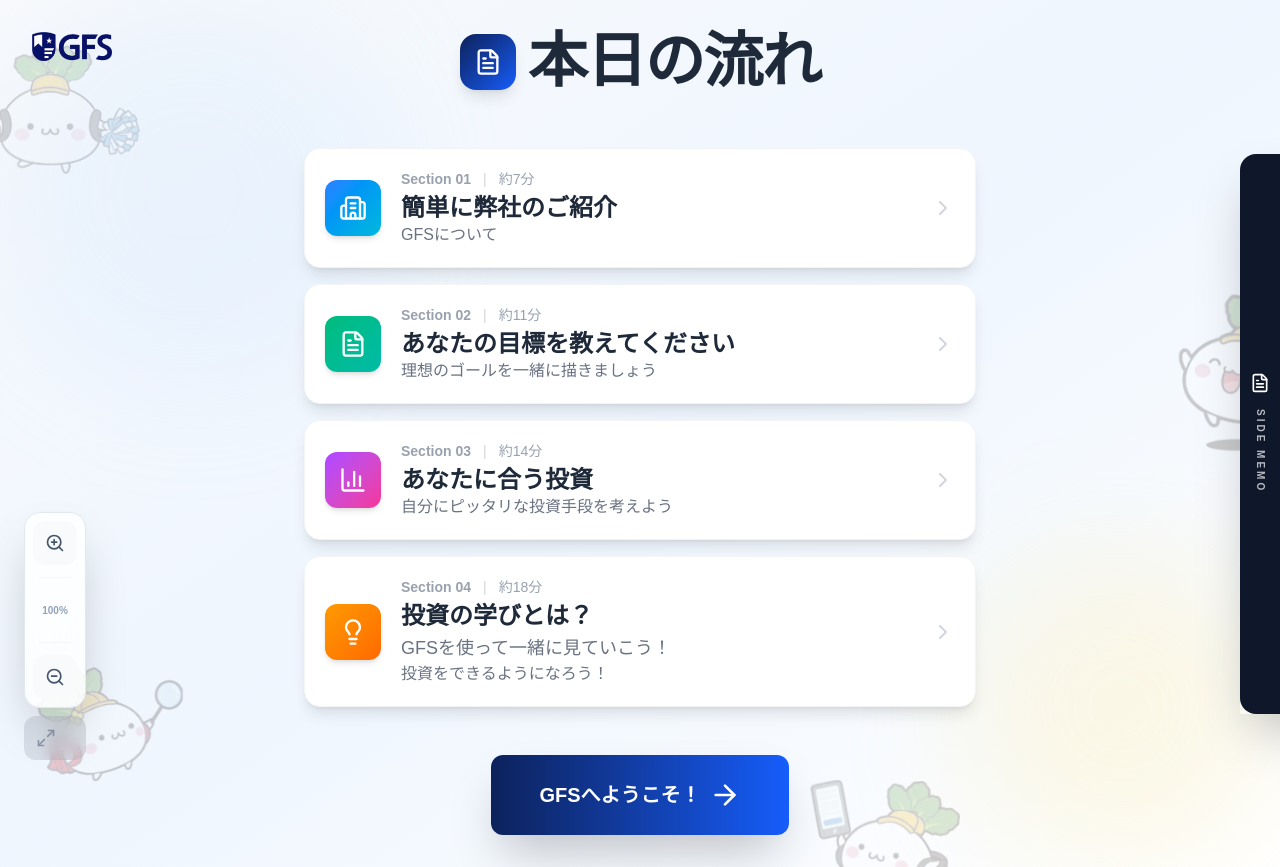
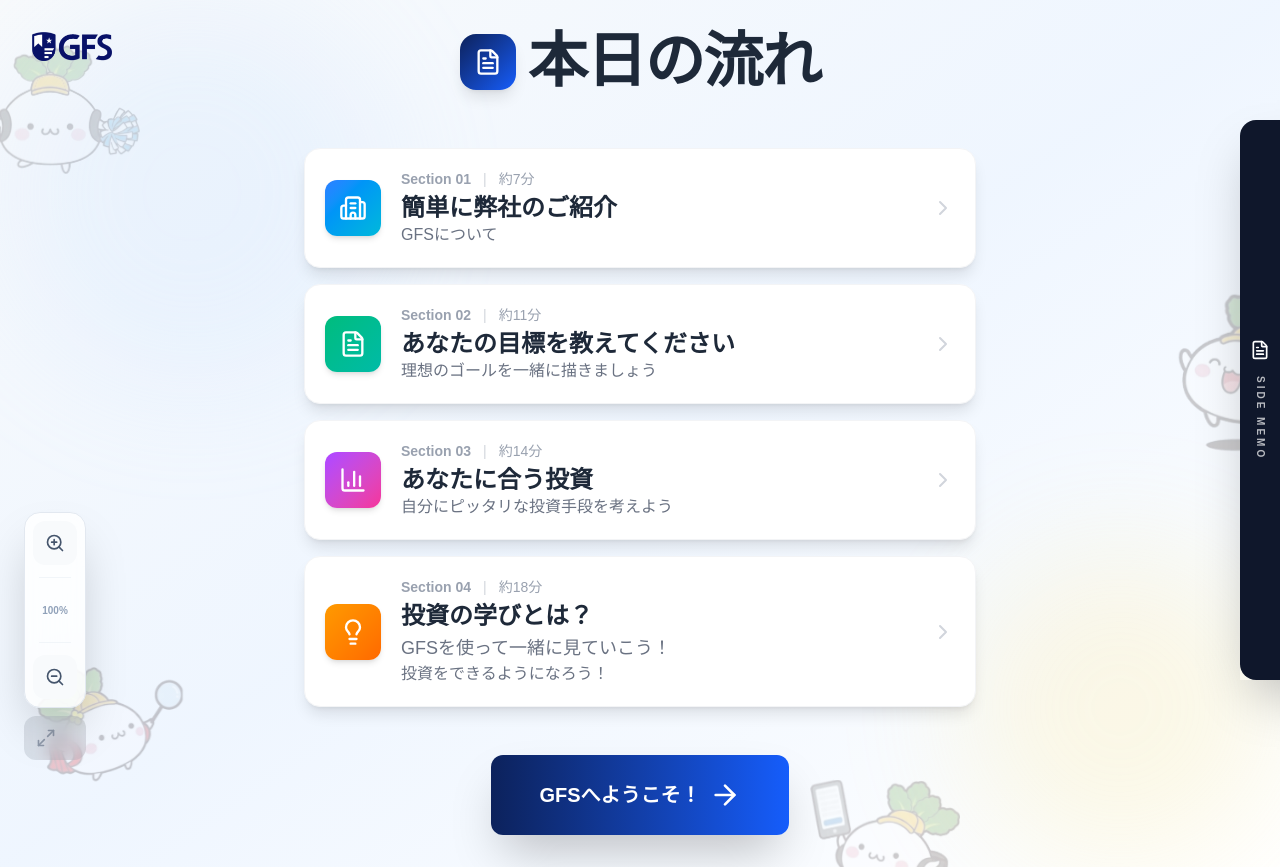
Before and after one commit to y-endo-hash/GFS-Slide-app, a Next.js app: page / in a window 1280 px wide. Built offline with nearby package versions, Linux system fonts and the light colour scheme.

Commit message:
Ensure side memo tracks scroll and zoom correctly

```diff
--- a/src/app/page.tsx
+++ b/src/app/page.tsx
@@ -204,6 +204,16 @@
         </button>
       </div>
 
+      <HearingMemo
+        userData={userData}
+        simulationResult={simulationResult}
+        isOpen={isHearingMemoOpen}
+        onToggle={() => setIsHearingMemoOpen(!isHearingMemoOpen)}
+        memoText={sideMemoText}
+        onMemoChange={setSideMemoText}
+        isHearingComplete={["agenda", "company", "threeSteps", "hearing", "simulation", "solution", "closing"].includes(phase)}
+      />
+
       {/* メインコンテンツラップ (ズーム適用) */}
       <div
         className="transition-transform duration-300 ease-out origin-top-left"
@@ -245,15 +255,7 @@
 
         {/* Persistent Panels (Support Panel is now handled via separate window in HearingMemo) */}
 
-        <HearingMemo
-          userData={userData}
-          simulationResult={simulationResult}
-          isOpen={isHearingMemoOpen}
-          onToggle={() => setIsHearingMemoOpen(!isHearingMemoOpen)}
-          memoText={sideMemoText}
-          onMemoChange={setSideMemoText}
-          isHearingComplete={["agenda", "company", "threeSteps", "hearing", "simulation", "solution", "closing"].includes(phase)}
-        />
+
 
         {phase === "simulation" && (
           <Phase3Simulation
```
